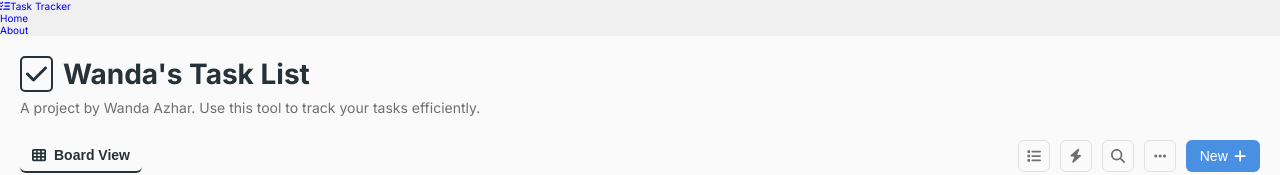
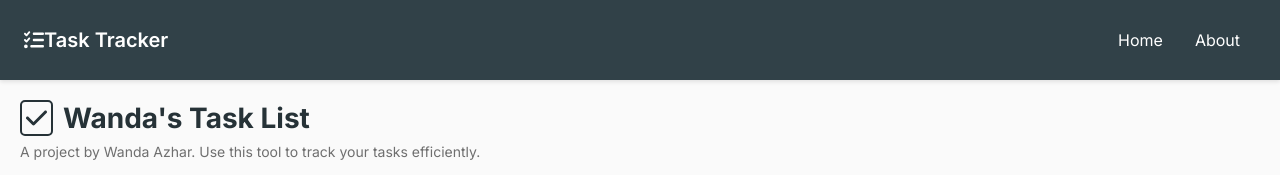
Before and after one commit to wandaazhar007/task-tracking-app, a React (Vite) app: page / in a window 1280 px wide. Shown: the top 175 px of the page. Built offline with nearby package versions, Linux system fonts and the light colour scheme; no server answers; the database is empty.

Commit message:
update function navbar

```diff
--- a/src/components/navbar/navbar.scss
+++ b/src/components/navbar/navbar.scss
@@ -1,6 +1,74 @@
+// src/components/navbar/navbar.scss
 /*
 Author: Wanda Azhar
 Location: Twin Falls, ID. USA
 Contact: wandaazhar@gmail.com
-Description: A responsive task tracking application built with React, TypeScript, Sass, and Firebase. Manage your to-do, doing, and done tasks with a clean, board-style interface.
+Description: Styles for the Navbar component.
 */
+
+@use '../../styles/variable' as v;
+@use '../../styles/responsive' as r;
+
+.navbar {
+  background: v.$colorBackgroundNavbar;
+  height: 8rem;
+  display: flex;
+  justify-content: center;
+  align-items: center;
+  font-size: 1.6rem;
+  position: sticky;
+  top: 0;
+  z-index: 999;
+  box-shadow: 0 2px 4px rgba(0, 0, 0, 0.1);
+
+  &-container {
+    display: flex;
+    justify-content: space-between;
+    height: 8rem;
+    z-index: 1;
+    width: 100%;
+    padding: 0 2.4rem;
+    max-width: 130rem;
+  }
+
+  &-logo {
+    color: #fff;
+    justify-self: flex-start;
+    cursor: pointer;
+    text-decoration: none;
+    font-size: 2rem;
+    display: flex;
+    align-items: center;
+    font-weight: 600;
+
+    .fa-tasks {
+      margin-right: 1rem;
+    }
+  }
+
+  .nav-menu {
+    display: flex;
+    align-items: center;
+    list-style: none;
+    text-align: center;
+  }
+
+  .nav-item {
+    height: 8rem;
+  }
+
+  .nav-links {
+    color: #fff;
+    display: flex;
+    align-items: center;
+    text-decoration: none;
+    padding: 0 1.6rem;
+    height: 100%;
+    transition: all 0.2s ease-in-out;
+
+    &:hover {
+      border-bottom: 4px solid v.$colorTeal;
+      color: v.$colorTeal;
+    }
+  }
+}
```
